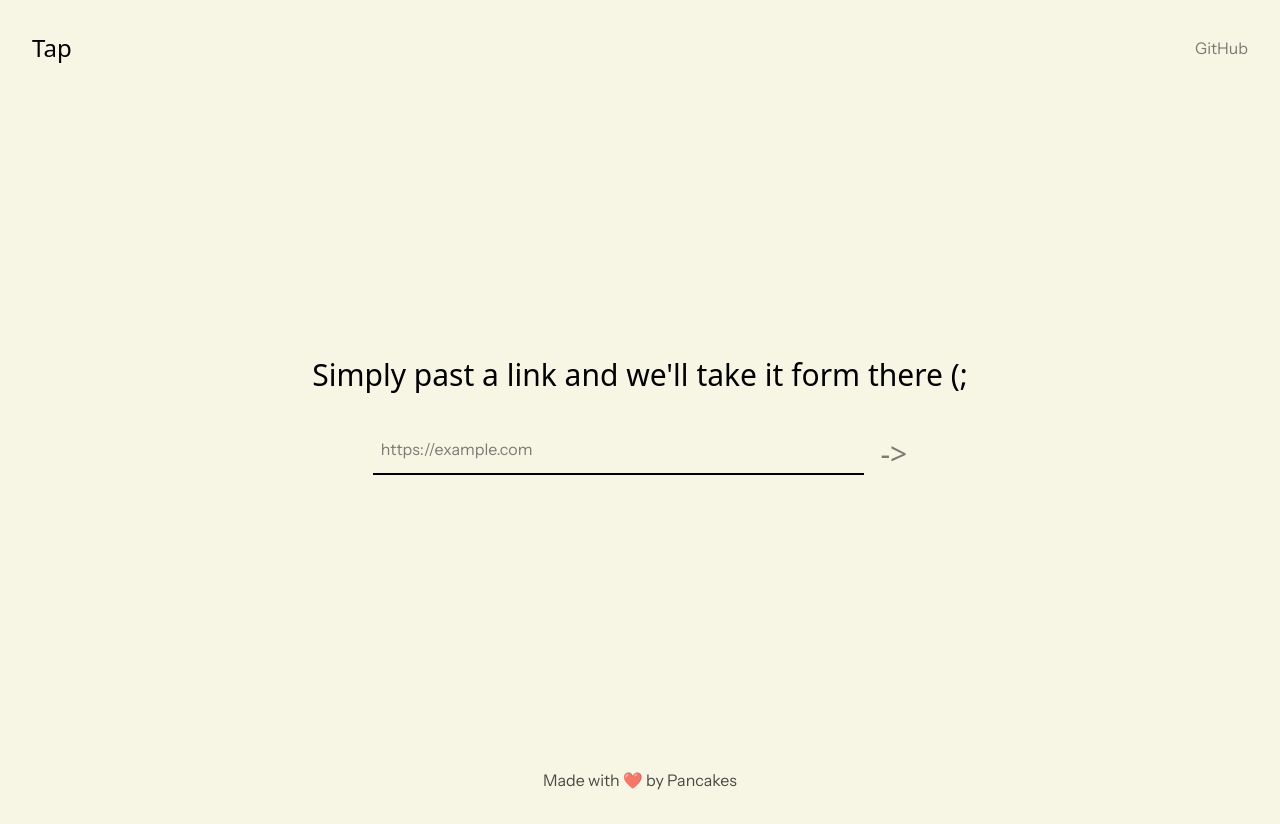
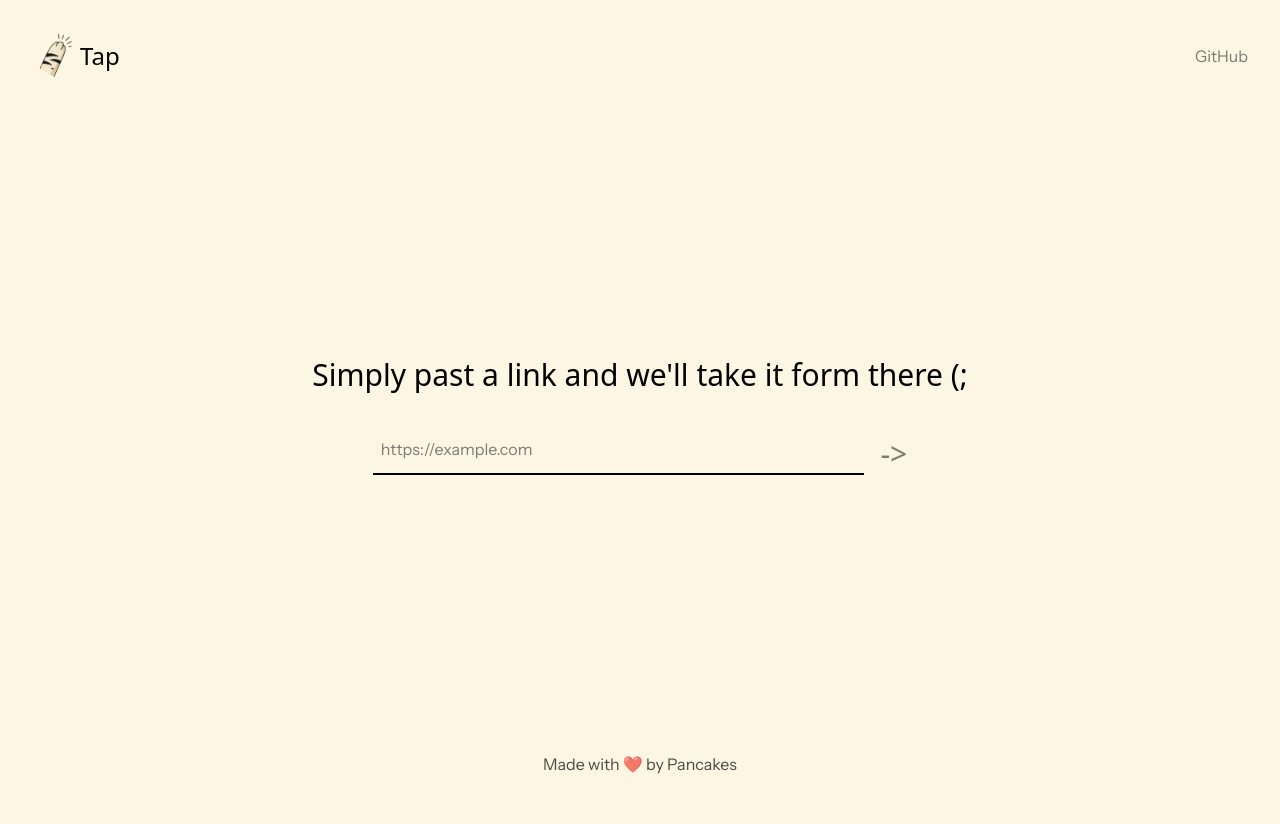
Before and after one commit to pancakes-apps/Tap, a website: page views/index.html in a window 1280 px wide. Drawn offline with nearby package versions, Linux system fonts and the light colour scheme; a web font is replaced by a local one.

Commit message:
Simple UI improvements

```diff
--- a/views/index.html
+++ b/views/index.html
@@ -5,6 +5,7 @@
     <meta charset="UTF-8">
     <meta name="viewport" content="width=device-width, initial-scale=1.0">
     <title>Pancakes | Tap</title>
+    <link rel="icon" href="../public/assets/favicon.png" type="image/png">
     <link rel="preconnect" href="https://fonts.googleapis.com">
     <link rel="preconnect" href="https://fonts.gstatic.com" crossorigin>
     <script src="https://cdn.jsdelivr.net/npm/@tailwindcss/browser@4"></script>
@@ -203,13 +204,16 @@
     </style>
 </head>
 
-<body class="bg-[#F7F6E5] p-8">
+<body class="bg-[#FDF6E3] p-8">
     <header class="flex items-center justify-between">
-        <h1 class="text-2xl">Tap</h1>
-        <p class="text-black/50 hover:text-black cursor-pointer">GitHub</p>
+        <div class="flex items-center">
+            <img src="../public/assets/tap-transparent.png" alt="tap-logo" class="w-12 h-12">
+            <h1 class="text-2xl">Tap</h1>
+        </div>
+        <a href="https://github.com/pancakes-apps/Tap" target="_blank" class="text-black/50 hover:text-black cursor-pointer">GitHub</a>
     </header>
 
-    <main class="w-full min-h-[88dvh] grid place-items-center">
+    <main class="w-full min-h-[84dvh] grid place-items-center">
         <div class="max-w-5xl">
             <!-- Slide One | Add link -->
             <div class="space-y-8" data-slide-one>
```
Also changed, not shown: public/assets/favicon.png (added), public/assets/tap-transparent.png (added).
